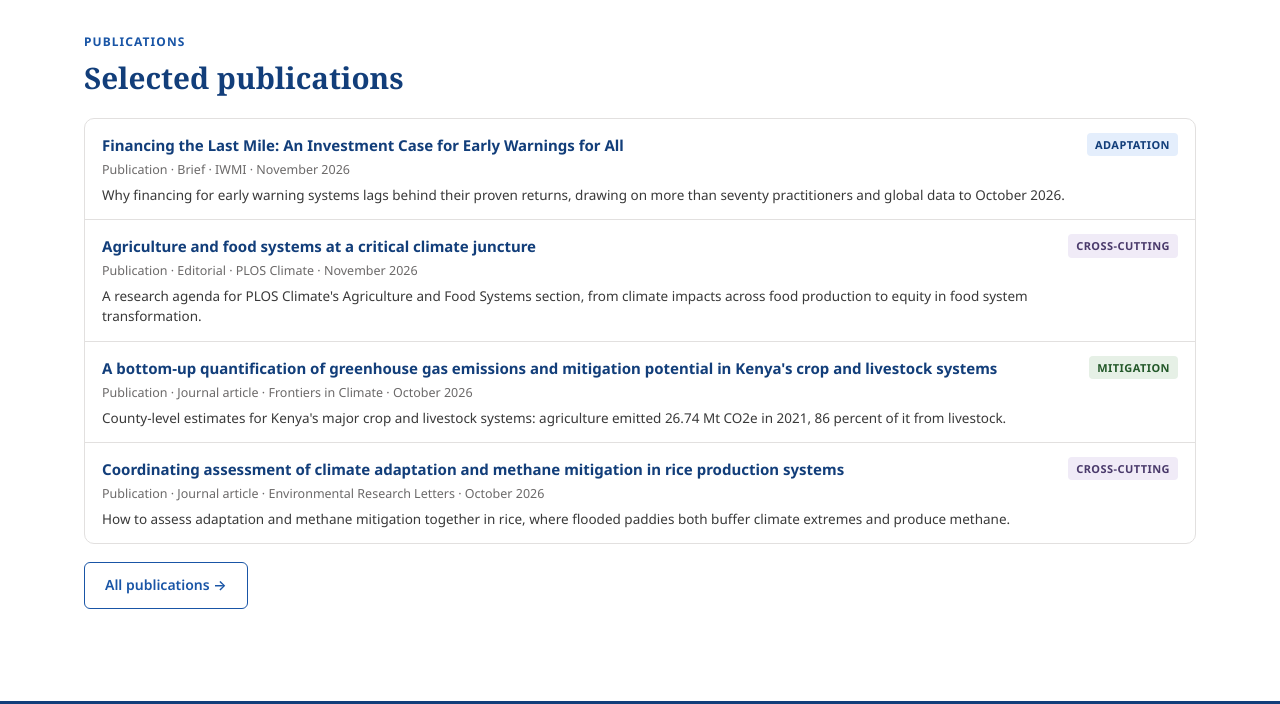
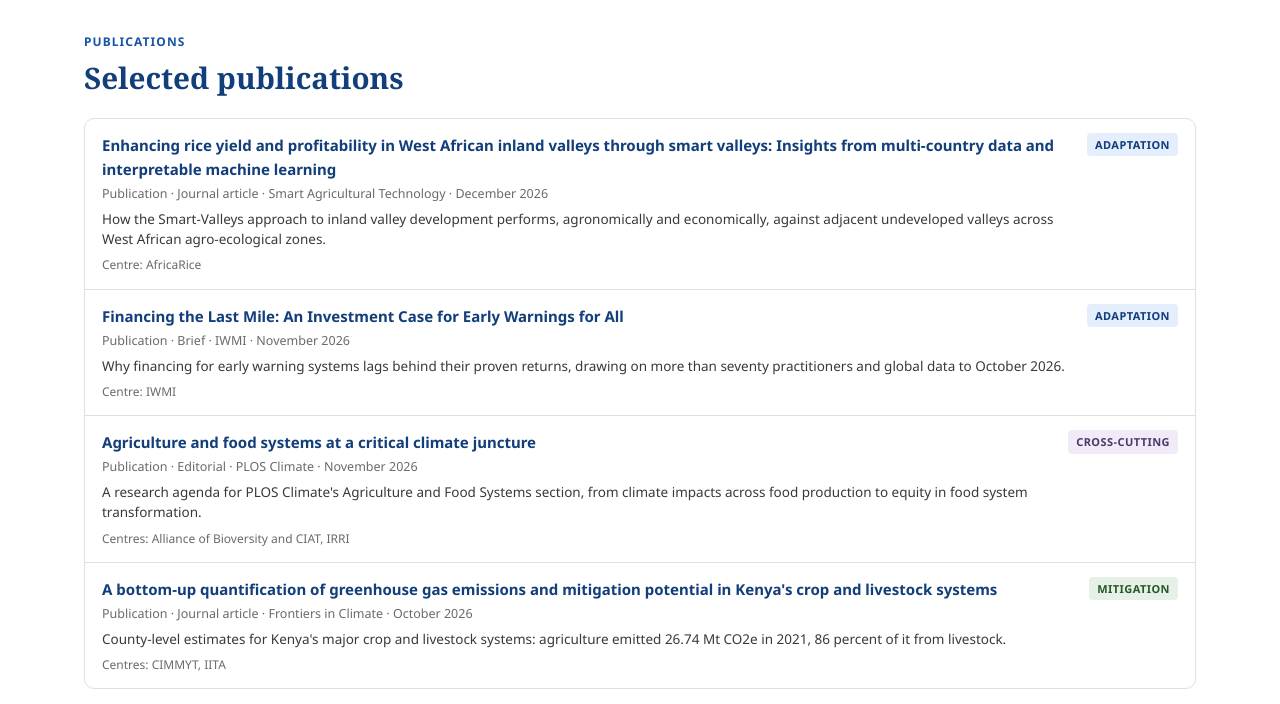
Before and after one commit to CGIAR-Climate-Data-Hub/climate-action-hub, a plain HTML site: page index.html in a window 1280 px wide. Shown: the part 3170-3874 px from the top of the page. Drawn offline with Linux system fonts and the light colour scheme.

Commit message:
Update the site, 17/11/2026

```diff
--- a/assets/app.js
+++ b/assets/app.js
@@ -24,7 +24,14 @@
     return '<span class="lens lens-' + lens + '">' + esc(H.LENS_LABEL[lens]) + '</span>';
   }
 
-  /* A card: used for datasets, tools and the Resources list. */
+  /* The CGIAR centres behind an item, from its catalogue record. */
+  function centresHTML(item) {
+    if (!item.centres || !item.centres.length) return '';
+    return '<div class="item-centres">' + (item.centres.length === 1 ? 'Centre: ' : 'Centres: ') +
+      item.centres.map(esc).join(', ') + '</div>';
+  }
+
+  /* A card: used for tools, methods and the Publications & Tools list. */
   function cardHTML(item) {
     const tag = item.url ? 'a' : 'div';
     const attrs = item.url ? ' href="' + esc(item.url) + '" target="_blank" rel="noopener"' : '';
@@ -41,7 +48,7 @@
         '<span class="card-kind">' + esc(item.kind) + '</span></div>' +
       '<div class="card-title">' + esc(item.title) + '</div>' +
       '<div class="card-blurb">' + esc(item.blurb) + '</div>' +
-      specHTML +
+      specHTML + centresHTML(item) +
       '<div class="card-foot"><span>' + esc(item.provider || '') +
         (item.year ? ' &middot; ' + esc(item.year) : '') + '</span><span class="go">' +
         (item.url ? 'Open &#8599;' : 'No link yet') + '</span></div>' +
@@ -57,7 +64,7 @@
         '<div class="row-title">' + esc(item.title) + '</div>' +
         '<div class="row-meta">' + esc(H.TYPE_LABEL[item.type]) + ' &middot; ' + esc(item.kind) +
           ' &middot; ' + esc(item.provider || '') + (item.year ? ' &middot; ' + esc(item.year) : '') + '</div>' +
-        '<div class="row-blurb">' + esc(item.blurb) + '</div>' +
+        '<div class="row-blurb">' + esc(item.blurb) + '</div>' + centresHTML(item) +
       '</div>' +
       '<div class="row-side">' + lensChip(item.lens) + '</div>' +
     '</' + tag + '>';
@@ -186,8 +193,16 @@
     }).filter(function (r) { return r[1] > 0; });
     host.innerHTML = '<div class="tablescroll"><table class="plain"><tbody>' +
       rows.map(function (r) { return '<tr><td>' + esc(r[0]) + '</td><td>' + r[1] + '</td></tr>'; }).join('') +
-      '</tbody></table></div>';
+      '<tr><td>CGIAR centres with work listed here</td><td>' + centreList().length + '</td></tr>' +
+      '</tbody></table></div>' +
+      '<p class="src">Centres: ' + centreList().map(esc).join(', ') + '. Taken from the authors&rsquo; affiliations on each record.</p>';
   })();
+
+  function centreList() {
+    const seen = {};
+    H.all.forEach(function (i) { (i.centres || []).forEach(function (c) { seen[c] = true; }); });
+    return Object.keys(seen).sort(function (a, b) { return a.localeCompare(b); });
+  }
 
   /* ---------- Any stated catalogue size is recounted at load ---------- */
   (function corpusSize() {
--- a/assets/catalogue.js
+++ b/assets/catalogue.js
@@ -27,6 +27,8 @@
  *   url         where the item lives; the site links to it and copies nothing
  *   verified    where the metadata came from, and when
  *   issued      publication date as ISO (YYYY-MM-DD, or YYYY-MM), used to order publications
+ *   centres     CGIAR centres among the authors' affiliations, from the CGSpace record (or the journal's
+ *               record when the item is not on CGSpace); shown on the item and counted on About
  *   tags        words the search also looks in
  * ============================================================================ */
 window.HUB = (function () {
@@ -109,64 +111,99 @@ window.HUB = (function () {
 
   /* ---------- Publications ---------- */
   const publications = [
+    { id: 'p13', type: 'publication', kind: 'Brief', title: 'A capitation model for bundling index-based livestock insurance with animal health services',
+      provider: 'ILRI, via CGSpace', centres: ['ILRI'], aow: 'aow2', lens: 'adaptation', geo: 'Ethiopia, Kenya', year: 'September 2026', issued: '2026-09',
+      resolution: null, temporal: null, cadence: null, licence: 'CC BY 4.0', formats: 'PDF',
+      url: 'https://cgspace.cgiar.org/items/8a5691a5-13cc-4662-bd9c-7ffea2e98ecb', verified: 'Read from CGSpace and the DOI record, 17/11/2026',
+      blurb: 'Index-based livestock insurance sold together with the animal health inputs and services pastoralists prioritise, with insurers negotiating with private providers in Ethiopia and Kenya.',
+      tags: ['index insurance', 'livestock', 'pastoralists', 'animal health', 'risk management'] },
+
+    { id: 'p14', type: 'publication', kind: 'Report', title: 'Anticipatory Action and Response Plan for Maharashtra: Managing Agricultural Risks from El Niño-Induced Below-Normal Conditions',
+      provider: 'ICRISAT', centres: ['ICRISAT', 'ILRI'], aow: 'aow2', lens: 'adaptation', geo: 'India', year: 'May 2026', issued: '2026-05-30',
+      resolution: null, temporal: null, cadence: null, licence: 'Open access', formats: 'PDF',
+      url: 'https://cgspace.cgiar.org/items/64a5860e-186c-4b1a-8783-aabd86e6580d', verified: 'Read from CGSpace and the DOI record, 17/11/2026',
+      blurb: 'An anticipatory action and response plan to help rainfed farmers in Maharashtra, India, prepare for below-normal conditions brought by El Niño.',
+      tags: ['anticipatory action', 'El Niño', 'drought', 'rainfed farming'] },
+
+    { id: 'p15', type: 'publication', kind: 'Journal article', title: 'Enhancing rice yield and profitability in West African inland valleys through smart valleys: Insights from multi-country data and interpretable machine learning',
+      provider: 'Smart Agricultural Technology', centres: ['AfricaRice'], aow: 'aow3', lens: 'adaptation', geo: 'West Africa', year: 'December 2026', issued: '2026-12-01',
+      resolution: null, temporal: null, cadence: null, licence: 'CC BY-NC-ND 4.0', formats: 'Journal article',
+      url: 'https://doi.org/10.1016/j.atech.2026.102475', verified: 'Read from CGSpace and the DOI record, 17/11/2026',
+      blurb: 'How the Smart-Valleys approach to inland valley development performs, agronomically and economically, against adjacent undeveloped valleys across West African agro-ecological zones.',
+      tags: ['rice', 'inland valleys', 'water control', 'smart valleys'] },
+
+    { id: 'p16', type: 'publication', kind: 'Journal article', title: 'Historical trends reveal significant increase in hot-dry extremes in Mexico’s Bajío region',
+      provider: 'Environmental Monitoring and Assessment', centres: ['CIMMYT'], aow: 'aow2', lens: 'adaptation', geo: 'Mexico', year: 'February 2026', issued: '2026-02-16',
+      resolution: null, temporal: null, cadence: null, licence: 'CC BY-NC-ND 4.0', formats: 'Journal article',
+      url: 'https://doi.org/10.1007/s10661-026-15074-x', verified: 'Read from CGSpace and the DOI record, 17/11/2026',
+      blurb: 'Four decades of temperature and rainfall extremes in the Bajío: more warm days, warm nights and warm spells, with consequences for heat stress and evapotranspiration on farms.',
+      tags: ['climate extremes', 'heat', 'drought', 'climate trends'] },
+
+    { id: 'p17', type: 'publication', kind: 'Brief', title: 'Climate Information Services, Climate-Smart Agriculture, and Farmer Adaptation in Zambia',
+      provider: 'CGIAR, via CGSpace', centres: ['ICRISAT', 'IWMI', 'WorldFish'], aow: 'aow2', lens: 'adaptation', geo: 'Zambia', year: 'November 2025', issued: '2025-11',
+      resolution: null, temporal: null, cadence: null, licence: 'CC BY-ND 4.0', formats: 'PDF',
+      url: 'https://cgspace.cgiar.org/items/e5a4e008-b929-4d16-882c-576f30e03f48', verified: 'Read from CGSpace and the DOI record, 17/11/2026',
+      blurb: 'How access to climate information services affected maize yields, from 1,356 smallholder households across nine districts of Zambia.',
+      tags: ['climate information services', 'advisories', 'maize', 'smallholders'] },
+
     { id: 'p4', type: 'publication', kind: 'Brief', title: 'Financing the Last Mile: An Investment Case for Early Warnings for All',
-      provider: 'IWMI', aow: 'aow5', lens: 'adaptation', geo: 'Bangladesh, India, Japan, Kazakhstan', year: 'November 2026', issued: '2026-11-06',
+      provider: 'IWMI', centres: ['IWMI'], aow: 'aow5', lens: 'adaptation', geo: 'Bangladesh, India, Japan, Kazakhstan', year: 'November 2026', issued: '2026-11-06',
       resolution: null, temporal: null, cadence: null, licence: 'CC BY 4.0', formats: 'PDF',
       url: 'https://doi.org/10.5337/2026.233', verified: 'Read from CGSpace and the DOI record, 17/11/2026',
       blurb: 'Why financing for early warning systems lags behind their proven returns, drawing on more than seventy practitioners and global data to October 2026.',
       tags: ['early warning', 'investment case', 'climate finance', 'disaster risk'] },
 
     { id: 'p5', type: 'publication', kind: 'Editorial', title: 'Agriculture and food systems at a critical climate juncture',
-      provider: 'PLOS Climate', aow: 'aow1', lens: 'cross', geo: 'Global', year: 'November 2026', issued: '2026-11-04',
+      provider: 'PLOS Climate', centres: ['Alliance of Bioversity and CIAT', 'IRRI'], aow: 'aow1', lens: 'cross', geo: 'Global', year: 'November 2026', issued: '2026-11-04',
       resolution: null, temporal: null, cadence: null, licence: 'CC BY 4.0', formats: 'Journal article',
       url: 'https://doi.org/10.1371/journal.pclm.0001094', verified: 'Read from CGSpace and the DOI record, 17/11/2026',
       blurb: "A research agenda for PLOS Climate's Agriculture and Food Systems section, from climate impacts across food production to equity in food system transformation.",
       tags: ['food systems', 'research agenda', 'adaptation', 'mitigation'] },
 
     { id: 'p6', type: 'publication', kind: 'Journal article', title: "A bottom-up quantification of greenhouse gas emissions and mitigation potential in Kenya's crop and livestock systems",
-      provider: 'Frontiers in Climate', aow: 'aow4', lens: 'mitigation', geo: 'Kenya', year: 'October 2026', issued: '2026-10-21',
+      provider: 'Frontiers in Climate', centres: ['CIMMYT', 'IITA'], aow: 'aow4', lens: 'mitigation', geo: 'Kenya', year: 'October 2026', issued: '2026-10-21',
       resolution: null, temporal: null, cadence: null, licence: 'CC BY 4.0', formats: 'Journal article',
       url: 'https://doi.org/10.3389/fclim.2026.1920404', verified: 'Read from CGSpace and the DOI record, 17/11/2026',
       blurb: "County-level estimates for Kenya's major crop and livestock systems: agriculture emitted 26.74 Mt CO2e in 2021, 86 percent of it from livestock.",
       tags: ['greenhouse gas', 'emissions', 'mitigation', 'livestock', 'crops', 'inventory'] },
 
     { id: 'p7', type: 'publication', kind: 'Journal article', title: 'Coordinating assessment of climate adaptation and methane mitigation in rice production systems',
-      provider: 'Environmental Research Letters', aow: 'aow4', lens: 'cross', geo: 'Asia', year: 'October 2026', issued: '2026-10-06',
+      provider: 'Environmental Research Letters', centres: ['IRRI'], aow: 'aow4', lens: 'cross', geo: 'Asia', year: 'October 2026', issued: '2026-10-06',
       resolution: null, temporal: null, cadence: null, licence: 'CC BY 4.0', formats: 'Journal article',
       url: 'https://doi.org/10.1088/1748-9326/aeac6d', verified: 'Read from CGSpace and the DOI record, 17/11/2026',
       blurb: 'How to assess adaptation and methane mitigation together in rice, where flooded paddies both buffer climate extremes and produce methane.',
       tags: ['rice', 'methane', 'mitigation', 'adaptation', 'water management'] },
 
     { id: 'p8', type: 'publication', kind: 'Brief', title: 'From agribusiness support to carbon-finance readiness: Agribusiness Facility for Africa (ABF)',
-      provider: 'CGIAR, via CGSpace', aow: 'aow5', lens: 'mitigation', geo: 'Africa', year: 'October 2026', issued: '2026-10',
+      provider: 'CGIAR, via CGSpace', centres: ['Alliance of Bioversity and CIAT'], aow: 'aow5', lens: 'mitigation', geo: 'Africa', year: 'October 2026', issued: '2026-10',
       resolution: null, temporal: null, cadence: null, licence: 'CC BY 4.0', formats: 'PDF',
       url: 'https://cgspace.cgiar.org/items/7ab9411a-ff59-48aa-8f9b-647b3ac02dda', verified: 'Read from CGSpace and the DOI record, 17/11/2026',
       blurb: 'How the Agribusiness Facility for Africa is adding carbon-finance readiness, from mitigation screening to cost-benefit analysis, to its support for agribusinesses.',
       tags: ['carbon finance', 'agribusiness', 'mitigation', 'investment readiness'] },
 
     { id: 'p9', type: 'publication', kind: 'Journal article', title: 'Locally led climate adaptation: Business unusual for agricultural research',
-      provider: 'PLOS Climate', aow: 'aow3', lens: 'adaptation', geo: 'Global', year: 'May 2026', issued: '2026-05-04',
+      provider: 'PLOS Climate', centres: ['Alliance of Bioversity and CIAT', 'IFPRI', 'ILRI', 'IRRI', 'WorldFish'], aow: 'aow3', lens: 'adaptation', geo: 'Global', year: 'May 2026', issued: '2026-05-04',
       resolution: null, temporal: null, cadence: null, licence: 'CC BY 4.0', formats: 'Journal article',
       url: 'https://doi.org/10.1371/journal.pclm.0000910', verified: 'Read from CGSpace and the DOI record, 17/11/2026',
       blurb: "Argues for agricultural research that puts affected communities' own priorities at the centre of adaptation, building on the eight principles for locally led adaptation.",
       tags: ['locally led adaptation', 'equity', 'agricultural research'] },
 
     { id: 'p10', type: 'publication', kind: 'Working paper', title: 'Opportunities for a low-emission transformation of African food systems',
-      provider: 'CIFOR-ICRAF', aow: 'aow4', lens: 'mitigation', geo: 'Africa', year: 'January 2026', issued: '2026-01-20',
+      provider: 'CIFOR-ICRAF', centres: ['CIFOR-ICRAF'], aow: 'aow4', lens: 'mitigation', geo: 'Africa', year: 'January 2026', issued: '2026-01-20',
       resolution: null, temporal: null, cadence: null, licence: 'CC BY 4.0', formats: 'PDF',
       url: 'https://doi.org/10.17528/cifor-icraf/009428', verified: 'Read from CGSpace and the DOI record, 17/11/2026',
       blurb: 'A continent-wide overview of food system emissions in Africa, from FAOSTAT and national UNFCCC inventories, with no-regret mitigation priorities that support food security.',
       tags: ['food systems', 'emissions', 'mitigation', 'low-emission', 'inventory'] },
 
     { id: 'p11', type: 'publication', kind: 'Technical report', title: 'A bottom-up framework for assessing greenhouse gas emissions and mitigation potential in food systems',
-      provider: 'IITA, via CGSpace', aow: 'aow4', lens: 'mitigation', geo: '', year: 'December 2025', issued: '2025-12-31',
+      provider: 'IITA, via CGSpace', centres: ['CIMMYT', 'IITA'], aow: 'aow4', lens: 'mitigation', geo: '', year: 'December 2025', issued: '2025-12-31',
       resolution: null, temporal: null, cadence: null, licence: 'Open access', formats: 'PDF',
       url: 'https://cgspace.cgiar.org/items/668e797c-0d4c-4279-83d4-c1c0762b5000', verified: 'Read from CGSpace and the DOI record, 17/11/2026',
       blurb: 'A framework for bottom-up accounting of food system emissions, to show local hotspots and guide subnational mitigation where national inventories rely on default emission factors.',
       tags: ['greenhouse gas', 'emissions', 'mitigation', 'framework', 'inventory'] },
 
     { id: 'p12', type: 'publication', kind: 'Perspective', title: 'From project portfolios to institutional strategy: mainstreaming climate resilience in agricultural research at CGIAR',
-      provider: 'Frontiers in Sustainable Food Systems', aow: 'aow1', lens: 'cross', geo: 'Africa', year: 'December 2025', issued: '2025-12-17',
+      provider: 'Frontiers in Sustainable Food Systems', centres: ['IITA'], aow: 'aow1', lens: 'cross', geo: 'Africa', year: 'December 2025', issued: '2025-12-17',
       resolution: null, temporal: null, cadence: null, licence: 'Open access', formats: 'Journal article',
       url: 'https://doi.org/10.3389/fsufs.2025.1728611', verified: 'Read from CGSpace and the DOI record, 17/11/2026',
       blurb: "A four-method framework (discourse analysis, publication review, interviews and stakeholder mapping) for reorienting a research portfolio towards climate resilience, applied to IITA's 2013 to 2025 climate portfolio.",
@@ -180,17 +217,17 @@ window.HUB = (function () {
       tags: ['transformational adaptation', 'expert elicitation'] },
 
     { id: 'p2', type: 'publication', kind: 'Flagship report', title: 'Global Food Policy Report 2025: Food policy lessons and priorities for a changing world',
-      provider: 'IFPRI, via CGSpace', author: 'IFPRI', aow: 'aow5', lens: 'cross', geo: 'Global', year: 'May 2025', issued: '2025-05',
+      provider: 'IFPRI, via CGSpace', centres: ['IFPRI'], author: 'IFPRI', aow: 'aow5', lens: 'cross', geo: 'Global', year: 'May 2025', issued: '2025-05',
       resolution: null, temporal: null, cadence: 'Annual', licence: 'Open access', formats: 'PDF',
       url: 'https://cgspace.cgiar.org/items/f4fbb62c-f8df-4734-8a95-2ce35f5f9904', verified: V_V02,
       blurb: "IFPRI's annual assessment of food policy priorities.",
       tags: ['food policy', 'flagship report'] },
 
     { id: 'p3', type: 'publication', kind: 'Draft paper', title: 'Climate and Environmental Crop Risk Index (CRI)',
-      provider: 'CGIAR, via CGSpace', author: 'Breeding for Tomorrow', aow: 'aow1', lens: 'adaptation', geo: 'Global', year: 'Draft',
+      provider: 'CGIAR, via CGSpace', centres: ['IRRI'], author: 'Breeding for Tomorrow', aow: 'aow1', lens: 'adaptation', geo: 'Global', year: 'Draft',
       resolution: null, temporal: null, cadence: null, licence: 'Open access', formats: 'PDF',
       url: 'https://cgspace.cgiar.org/items/2a1d0acb-2e0c-48fc-8b39-56e5899ba16c', verified: V_V02,
-      blurb: 'Describes the crop risk index and its hazard inputs. Its methodology is under audit; read the review before citing it.',
+      blurb: 'Describes the crop risk index and its hazard inputs.',
       tags: ['crop risk index', 'hazard inputs', 'breeding prioritisation'] }
   ];
 
@@ -256,7 +293,7 @@ window.HUB = (function () {
     return all.map(function (item) {
       const area = areaById(item.aow);
       const hay = [item.title, item.blurb, item.provider, item.kind, item.geo,
-                   LENS_LABEL[item.lens], (item.tags || []).join(' '),
+                   LENS_LABEL[item.lens], (item.tags || []).join(' '), (item.centres || []).join(' '),
                    item.resolution || '', item.temporal || '', area ? area.name : '']
                    .join(' ').toLowerCase();
       let score = 0, allPresent = true;
--- a/assets/site.css
+++ b/assets/site.css
@@ -362,3 +362,5 @@ a.aowrow:focus-visible { outline: 2px solid var(--blue-800); outline-offset: 2px
 .pagephoto img { display: block; width: 100%; object-fit: cover; }
 .pagephoto-strip img { height: clamp(110px, 15vw, 200px); object-position: 50% 40%; }
 .pagephoto-wide img { height: clamp(150px, 22vw, 300px); object-position: 50% 44%; }
+.item-centres { font-size: 12px; color: var(--text-3); margin-top: 6px; }
+.card .item-centres { margin: 2px 0 8px; }
```
Also changed, not shown: about.html (+1 -1 lines).
